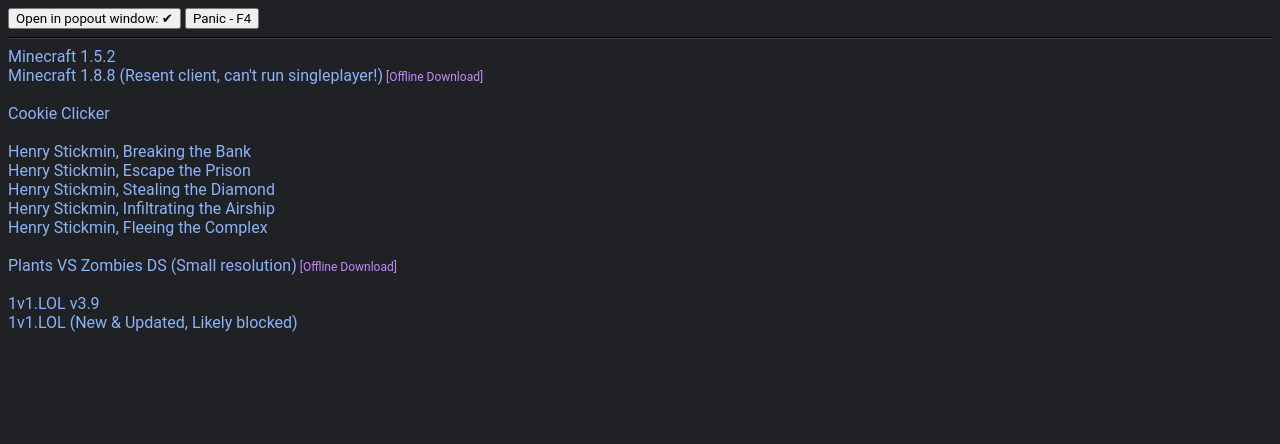
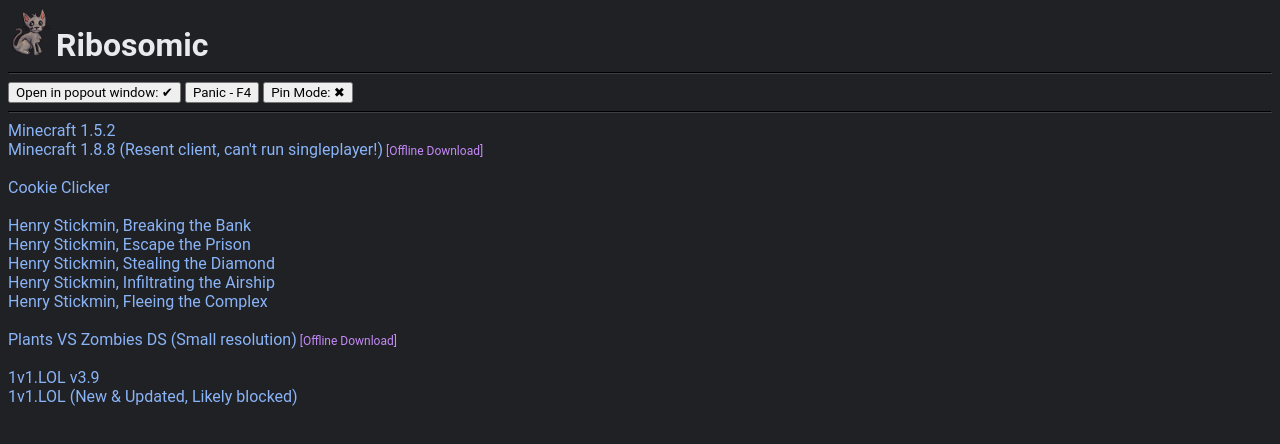
Before and after one commit to ribosomic/ribosomic.github.io, a plain HTML site: page apps/index.html in a window 1280 px wide. Drawn offline with Linux system fonts and the light colour scheme.

Commit message:
Update index.html

```diff
--- a/apps/index.html
+++ b/apps/index.html
@@ -29,10 +29,14 @@
 	</head>
 	<body>
 		<div id="main">
+			<h1 style="display: inline"><img src="resources/mascot/48px.png" alt="1933 germany" width="48" height="48">Ribosomic</h1>
+			<hr>
+
 			<h1 id="warning" class="special">Javascript may have been disabled by an admin :(</h1>
 
 			<input type="button" id="togglepopup" value="?" text="Open in popout window"></input>
 			<input type="button" id="panic" value="Panic - F4" onclick="Panic(this);"></input>
+			<input type="button" id="pin" value="?" text="Pin Mode"></input>
 
 			<br><hr>
 		</div>
@@ -43,24 +47,43 @@
 
 			const TogglePopup = document.getElementById("togglepopup")
 			const PanicButton = document.getElementById("panic")
+			const PinButton = document.getElementById("pin")
 
 			const ON = '✔'
 			const OFF = '✖'
 
-			function Toggle(button){
+			PinButton.value = PinButton.getAttribute('text') + ': ' + OFF
+
+			function Toggle(button, toggled){
 				const Value = button.value
 				const Text = button.getAttribute('text')
 
-				if (Value == Text + ": " + OFF || Value == null || Value == '?' || Value == ''){
-					PopupEnabled = true
-					TogglePopup.value = Text + ": " + ON
-				} else if (Value == Text + ": " + ON){
-					PopupEnabled = false
-					TogglePopup.value = Text + ": " + OFF
+				toggled = toggled
+
+				if (toggled == null){toggled = (Value == Text + ": " + OFF || Value == null || Value == '?' || Value == '') || false}
+
+				console.log(button, toggled)
+
+				if (toggled){
+					if (button == TogglePopup){PopupEnabled = true}
+					if (button == PinButton){PinEnabled = true}
+
+					button.value = Text + ": " + ON
+				} else if (!toggled){
+					if (button == TogglePopup){PopupEnabled = false}
+					if (button == PinButton){PinEnabled = false}
+
+					button.value = Text + ": " + OFF
 				}
+
+				if (button == PinButton){PinMode()}
 			}
 
 			TogglePopup.addEventListener("click", function(e){
+				Toggle(this)
+			});
+
+			PinButton.addEventListener("click", function(e){
 				Toggle(this)
 			});
 
@@ -70,7 +93,8 @@
 				Panic(PanicButton)
 			});
 
-			Toggle(TogglePopup)
+			Toggle(TogglePopup, true)
+			Toggle(PinButton, false)
 
 			Warning.remove()
 
```
